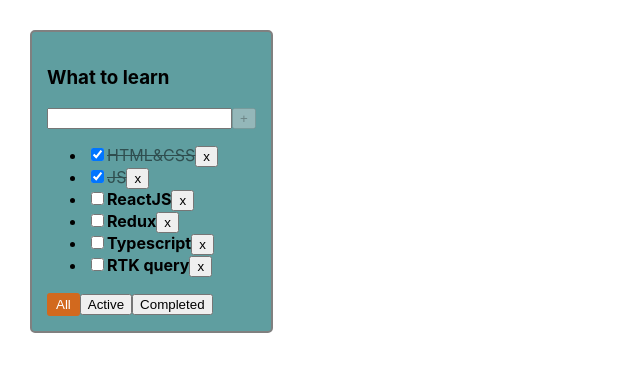
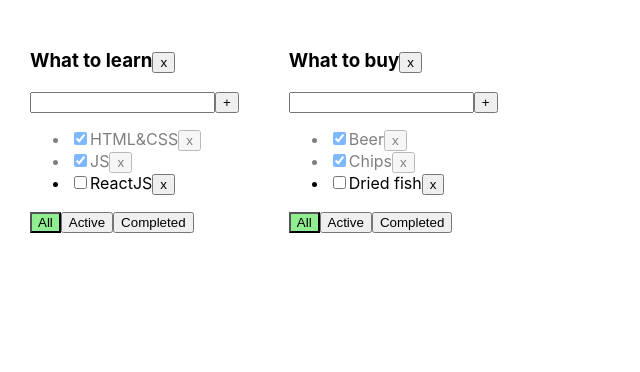
Before and after one commit to YurySamsonenka/todolist-with-viktor, a React (Create React App) app: page / in a window 1280 px wide. Shown: the top 372 px of the page, without its empty margins (0-640 px from the left). Built offline with nearby package versions, Linux system fonts and the light colour scheme.

Commit message:
закончили todolist 5 (s2-l1)

```diff
--- a/src/App.css
+++ b/src/App.css
@@ -7,30 +7,18 @@
   margin-right: 50px;
 }
 
-.todolist {
-  background-color: cadetblue;
-  border: 2px solid gray;
-  border-radius: 5px;
-  padding: 15px;
+.error {
+  border: red 1px solid;
 }
 
-.task-done {
-  text-decoration: line-through;
+.error-message {
+  color: red;
+}
+
+.active-filter {
+  background-color: lightgreen;
+}
+
+.is-done {
   opacity: 0.5;
 }
-
-.task {
-  font-weight: bold;
-}
-
-.active {
-  background-color: chocolate;
-  color: white;
-  border-radius: 3px;
-  border: 3px solid chocolate;
-}
-
-.taskInputError {
-border: 2px solid red;
-  outline: none;
-}
--- a/src/App.tsx
+++ b/src/App.tsx
@@ -11,57 +11,101 @@ export type TaskType = {
 
 export type FilterValuesType = 'all' | 'active' | 'completed'
 
+const todolistId_1 = v1();
+const todolistId_2 = v1();
+
+type TodolistType = {
+  id: string
+  title: string
+  filter: FilterValuesType
+}
+
+type TaskStateType = {
+  [todolistId: string]: TaskType[]
+}
+
 function App() {
-  const [tasks, setTasks] = useState<TaskType[]>([
-    { id: v1(), title: 'HTML&CSS', isDone: true },
-    { id: v1(), title: 'JS', isDone: true },
-    { id: v1(), title: 'ReactJS', isDone: false },
-    { id: v1(), title: 'Redux', isDone: false },
-    { id: v1(), title: 'Typescript', isDone: false },
-    { id: v1(), title: 'RTK query', isDone: false },
+
+  const [todolists, setTodolists] = useState<TodolistType[]>([
+    { id: todolistId_1, title: 'What to learn', filter: 'all' },
+    { id: todolistId_2, title: 'What to buy', filter: 'all' },
   ]);
 
-  const [filter, setFilter] = useState<FilterValuesType>('all');
+  const [tasks, setTasks] = useState<TaskStateType>(
+      {
+        [todolistId_1]: [
+          { id: v1(), title: 'HTML&CSS', isDone: true },
+          { id: v1(), title: 'JS', isDone: true },
+          { id: v1(), title: 'ReactJS', isDone: false },
+        ],
+        [todolistId_2]: [
+          { id: v1(), title: 'Beer', isDone: true },
+          { id: v1(), title: 'Chips', isDone: true },
+          { id: v1(), title: 'Dried fish', isDone: false },
+        ],
+      },
+    )
+  ;
 
-  const removeTask = (taskId: string) => {
-    const filteredTasks = tasks.filter((task) => {
-      return task.id !== taskId;
+  const removeTask = (taskId: string, todolistId: string) => {
+    setTasks({
+      ...tasks,
+      [todolistId]: tasks[todolistId].filter(t => t.id !== taskId),
     });
-    setTasks(filteredTasks);
   };
 
-  const changeFilter = (filter: FilterValuesType) => {
-    setFilter(filter);
+  const addTask = (title: string, todolistId: string) => {
+    const newTask = {
+      id: v1(),
+      title: title,
+      isDone: false,
+    };
+    setTasks({ ...tasks, [todolistId]: [newTask, ...tasks[todolistId]] });
   };
 
-  let tasksForTodolist = tasks;
-  if (filter === 'active') {
-    tasksForTodolist = tasks.filter(task => !task.isDone);
-  }
-
-  if (filter === 'completed') {
-    tasksForTodolist = tasks.filter(task => task.isDone);
-  }
-
-  const addTasks = (title: string) => {
-    const newTask: TaskType = { id: v1(), title, isDone: false };
-    setTasks([newTask, ...tasks]);
+  const changeTodolistFilter = (filter: FilterValuesType, todolistId: string) => {
+    setTodolists(todolists.map(tl => tl.id === todolistId ? { ...tl, filter: filter } : tl));
   };
 
-  const changeTaskStatus = (taskId: string, newIsDoneValue: boolean) => {
-    const nextState: Array<TaskType> = tasks.map(t => t.id === taskId ? { ...t, isDone: newIsDoneValue } : t);
-    setTasks(nextState);
+  const changeTaskStatus = (taskId: string, taskStatus: boolean, todolistId: string) => {
+    setTasks({ ...tasks, [todolistId]: tasks[todolistId].map(t => t.id == taskId ? { ...t, isDone: taskStatus } : t) });
   };
+
+  const removeTodolist = (todolistsId: string) => {
+    setTodolists(todolists.filter(tl => tl.id !== todolistsId));
+    const copyTasks = { ...tasks };
+    delete copyTasks[todolistsId];
+    setTasks(copyTasks);
+  };
+
+  const todolistsElements = todolists.map(tl => {
+    let tasksForTodolist = tasks[tl.id];
+    if (tl.filter === 'active') {
+      tasksForTodolist = tasks[tl.id].filter(task => !task.isDone);
+    }
+    if (tl.filter === 'completed') {
+      tasksForTodolist = tasks[tl.id].filter(task => task.isDone);
+    }
+
+    return (
+      <Todolist
+        key={tl.id}
+        todolistsid={tl.id}
+        title={tl.title}
+        filter={tl.filter}
+        tasks={tasksForTodolist}
+        removeTask={removeTask}
+        changeTodolistFilter={changeTodolistFilter}
+        addTask={addTask}
+        changeTaskStatus={changeTaskStatus}
+        removeTodolist={removeTodolist}
+      />
+    );
+  });
 
   return (
     <div className="App">
-      <Todolist title="What to learn"
-        tasks={tasksForTodolist}
-        filter={filter}
-        removeTask={removeTask}
-        changeFilter={changeFilter}
-        addTasks={addTasks}
-        changeTaskStatus={changeTaskStatus} />
+      {todolistsElements}
     </div>
   );
 }
--- a/src/Button.tsx
+++ b/src/Button.tsx
@@ -1,12 +1,11 @@
 type ButtonPropsType = {
 	title: string
 	onClick?:()=> void
-	disabled?: boolean
-	classes?: string
+	className?: string
 }
 
-export const Button = ({title, onClick, disabled, classes}: ButtonPropsType) => {
+export const Button = ({title, onClick, className}: ButtonPropsType) => {
 	return (
-		<button className={classes} disabled={disabled} onClick={onClick}>{title}</button>
+		<button className={className} onClick={onClick}>{title}</button>
 	)
 }
--- a/src/Todolist.tsx
+++ b/src/Todolist.tsx
@@ -1,102 +1,110 @@
 import { FilterValuesType, TaskType } from './App';
+import { ChangeEvent, KeyboardEvent, useState } from 'react';
 import { Button } from './Button';
-import React, { useState } from 'react';
 
 type PropsType = {
   title: string
   tasks: TaskType[]
   filter: FilterValuesType
-  removeTask: (taskId: string) => void
-  changeFilter: (filter: FilterValuesType) => void
-  addTasks: (title: string) => void
-  changeTaskStatus: (taskId: string, newIsDoneValue: boolean) => void
+  todolistsid: string
+
+  removeTask: (taskId: string, todolistsId: string) => void
+  changeTodolistFilter: (filter: FilterValuesType, todolistsId: string) => void
+  addTask: (title: string, todolistsId: string) => void
+  changeTaskStatus: (taskId: string, taskStatus: boolean, todolistsId: string) => void
+  removeTodolist: (todolistsId: string) => void
 }
 
-export const Todolist = ({ title, tasks, filter, removeTask, changeFilter, addTasks, changeTaskStatus }: PropsType) => {
+export const Todolist = (props: PropsType) => {
+  const {
+    title,
+    tasks,
+    filter,
+    todolistsid,
+    removeTask,
+    changeTodolistFilter,
+    addTask,
+    changeTaskStatus,
+    removeTodolist,
+  } = props;
 
-    const [taskInputError, setTaskInputError] = useState<string | null>(null);
+  const [taskTitle, setTaskTitle] = useState('');
+  const [error, setError] = useState<string | null>(null);
 
   const addTaskHandler = () => {
-      const trimmedTitle = taskTitle.trim();
-      if (trimmedTitle) {
-        addTasks(taskTitle);
+    if (taskTitle.trim() !== '') {
+      addTask(taskTitle.trim(), todolistsid);
+      setTaskTitle('');
     } else {
-        setTaskInputError('Title is required!');
+      setError('Title is required');
     }
-      setTaskTitle('');
   };
 
-    const [taskTitle, setTaskTitle] = useState('');
-
-    const changeTaskTitleHandler = (e: React.ChangeEvent<HTMLInputElement>) => {
-      taskInputError && setTaskInputError(null);
-      setTaskTitle(e.currentTarget.value);
+  const changeTaskTitleHandler = (event: ChangeEvent<HTMLInputElement>) => {
+    setTaskTitle(event.currentTarget.value);
   };
 
-    const keyDownAddTaskHandler = (e: React.KeyboardEvent<HTMLInputElement>) => {
-      e.key === 'Enter' && addTaskHandler();
-
+  const addTaskOnKeyUpHandler = (event: KeyboardEvent<HTMLInputElement>) => {
+    setError(null);
+    if (event.key === 'Enter') {
+      addTaskHandler();
+    }
   };
 
-    const setAllTasksHandler = () => {
-      changeFilter('all');
+  const changeFilterTasksHandler = (filter: FilterValuesType) => {
+    changeTodolistFilter(filter, todolistsid);
   };
 
-    const setActiveTasksHandler = () => {
-      changeFilter('active');
-    };
-
-    const setCompletedTasksHandler = () => {
-      changeFilter('completed');
-    };
-
-    const isTypeButtonDisabled = !taskTitle || taskTitle.length > 25;
-
-    const userTaskTileLengthWarning = taskTitle.length > 15 && <div>We recommend task title is 15 charters</div>;
-    const userTaskEmptyTitleError = taskInputError && <div style={{ color: 'red' }}>{taskInputError}</div>;
-
   return (
-      <div className="todolist">
-        <h3>{title}</h3>
+    <div>
+      <h3>
+        {title}
+        <button onClick={() => removeTodolist(todolistsid)}>x</button>
+      </h3>
       <div>
         <input
+          className={error ? 'error' : ''}
           value={taskTitle}
           onChange={changeTaskTitleHandler}
-            onKeyDown={keyDownAddTaskHandler}
-            className={taskInputError ? 'taskInputError' : ''} />
-          <Button title={'+'} onClick={addTaskHandler} disabled={isTypeButtonDisabled} />
-          {userTaskTileLengthWarning}
-          {userTaskEmptyTitleError}
+          onKeyUp={addTaskOnKeyUpHandler}
+        />
+        <Button title={'+'} onClick={addTaskHandler} />
+        {error && <div className={'error-message'}>{error}</div>}
       </div>
       {
         tasks.length === 0
         ? <p>Тасок нет</p>
         : <ul>
-            {tasks.map(task => {
+          {tasks.map((task) => {
+
             const removeTaskHandler = () => {
-                removeTask(task.id);
+              removeTask(task.id, todolistsid);
             };
 
-              return (
-                <li key={task.id}>
-                  <input type="checkbox"
-                    checked={task.isDone}
-                    onChange={(e) => changeTaskStatus(task.id, e.currentTarget.checked)} />
-                  <span className={task.isDone ? 'task-done' : 'task'}>{task.title}</span>
-                  <Button title={'x'} onClick={removeTaskHandler} />
-                </li>
-              );
+            const changeTaskStatusHandler = (e: ChangeEvent<HTMLInputElement>) => {
+              const newStatusValue = e.currentTarget.checked;
+              changeTaskStatus(task.id, newStatusValue, todolistsid);
+            };
+
+            return <li key={task.id} className={task.isDone ? 'is-done' : ''}>
+              <input type="checkbox" checked={task.isDone} onChange={changeTaskStatusHandler} />
+              <span>{task.title}</span>
+              <Button onClick={removeTaskHandler} title={'x'} />
+            </li>;
           })}
         </ul>
       }
       <div>
-          <Button title={'All'} onClick={setAllTasksHandler} classes={filter === 'all' ? 'active' : ''} />
-          <Button title={'Active'} onClick={setActiveTasksHandler} classes={filter === 'active' ? 'active' : ''} />
-          <Button title={'Completed'}
-            onClick={setCompletedTasksHandler}
-            classes={filter === 'completed' ? 'active' : ''} />
+        <Button className={filter === 'all' ? 'active-filter' : ''}
+          title={'All'}
+          onClick={() => changeFilterTasksHandler('all')} />
+        <Button className={filter === 'active' ? 'active-filter' : ''}
+          title={'Active'}
+          onClick={() => changeFilterTasksHandler('active')} />
+        <Button className={filter === 'completed' ? 'active-filter' : ''}
+          title={'Completed'}
+          onClick={() => changeFilterTasksHandler('completed')} />
       </div>
     </div>
   );
-  }
-;
+};
```
Also changed, not shown: 1 other file (tests, documents, lock files or other folders). Lines whose indentation alone changed are shown as unchanged.
